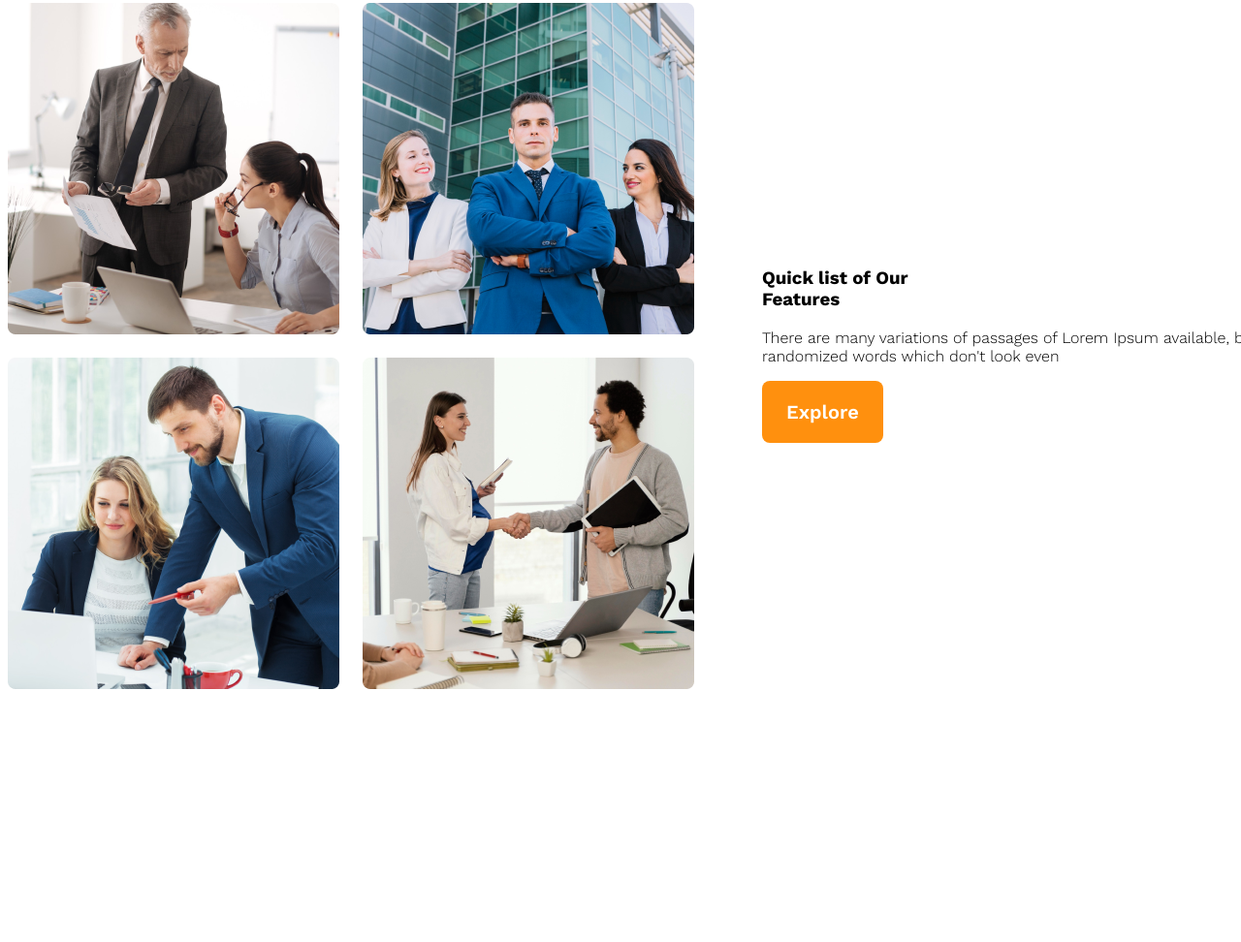
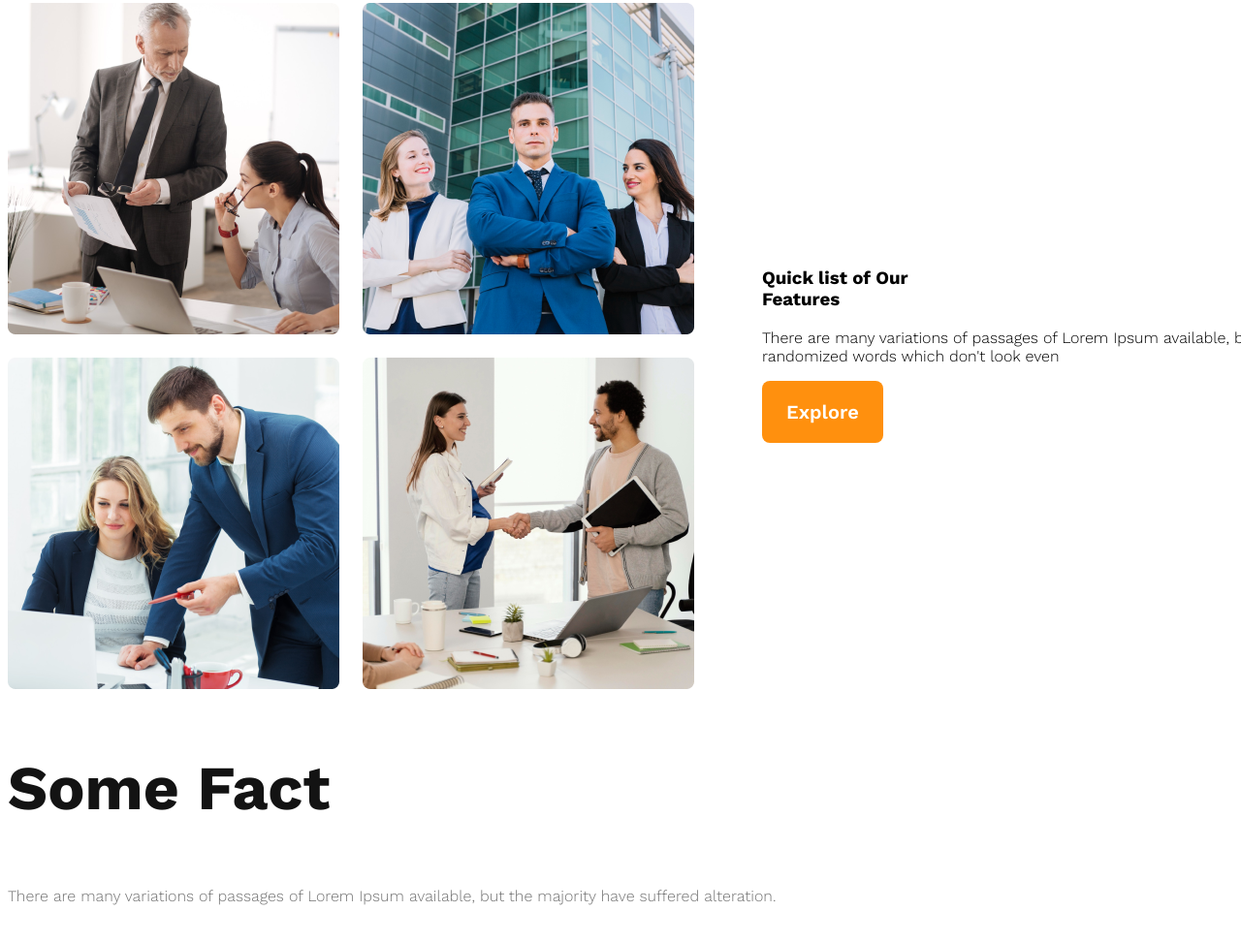
Before and after one commit to AbuHasnth/g3-architect-website, a plain HTML site: page index.html in a window 1280 px wide. Shown: the part 1137-2109 px from the top of the page at 97% size. Before the commit the page ends 1918 px from the top, so only its background shows below. Drawn offline with nearby package versions, Linux system fonts and the light colour scheme.

Commit message:
fact and feature setion adding

```diff
--- a/index.html
+++ b/index.html
@@ -19,7 +19,7 @@
 
         <div class="banner">
             <div class="banner-content">
-                <h1 class="banner-title">Brand new group of architect</h1>
+                <h1 class="section-title">Brand new group of architect</h1>
                 <p class="banner-description">Lorem, ipsum dolor sit amet consectetur adipisicing elit. Vitae magnam suscipit iure doloribus veniam non amet ipsam est eum, optio laudantium architecto ullam distinctio rerum esse nostrum sit, qui in.
                </p>
                <button class="btn-primary">Explore now</button>
@@ -48,6 +48,22 @@
             </div>
         </section>
 
+        <!-- feature-section starts   -->
+
+        <section class="feature-section">
+
+        </section>
+
+
+        <!-- //FACT section STARTS -->
+
+        <section class="fact">
+            <h3 class="section-title"> Some Fact</h3>
+            <p class="text-lightgray">
+                There are many variations of passages of Lorem Ipsum available, but the majority have suffered alteration.
+            </p>
+        </section>
+
     </main>
     <footer>
 
--- a/style.css
+++ b/style.css
@@ -4,6 +4,19 @@
 *{
     font-family: 'Open Sans', sans-serif;
 font-family: 'Work Sans', sans-serif;
+}
+
+.section-title{
+    font-size: 64px;
+    font-weight: 700;
+    color: #131313;
+}
+
+.text-lightgray{
+    color: #727272;
+    font-size: 16px;
+    font-style: normal;
+    font-weight: 400;
 }
 
 .btn-primary{
@@ -52,11 +65,7 @@ nav li{
 
 }
 
-.banner-title{
-    font-size: 64px;
-    font-weight: 700;
-    color: #131313;
-}
+
 .banner-description{
     color: #727272;
     font-size: 16px;
```
